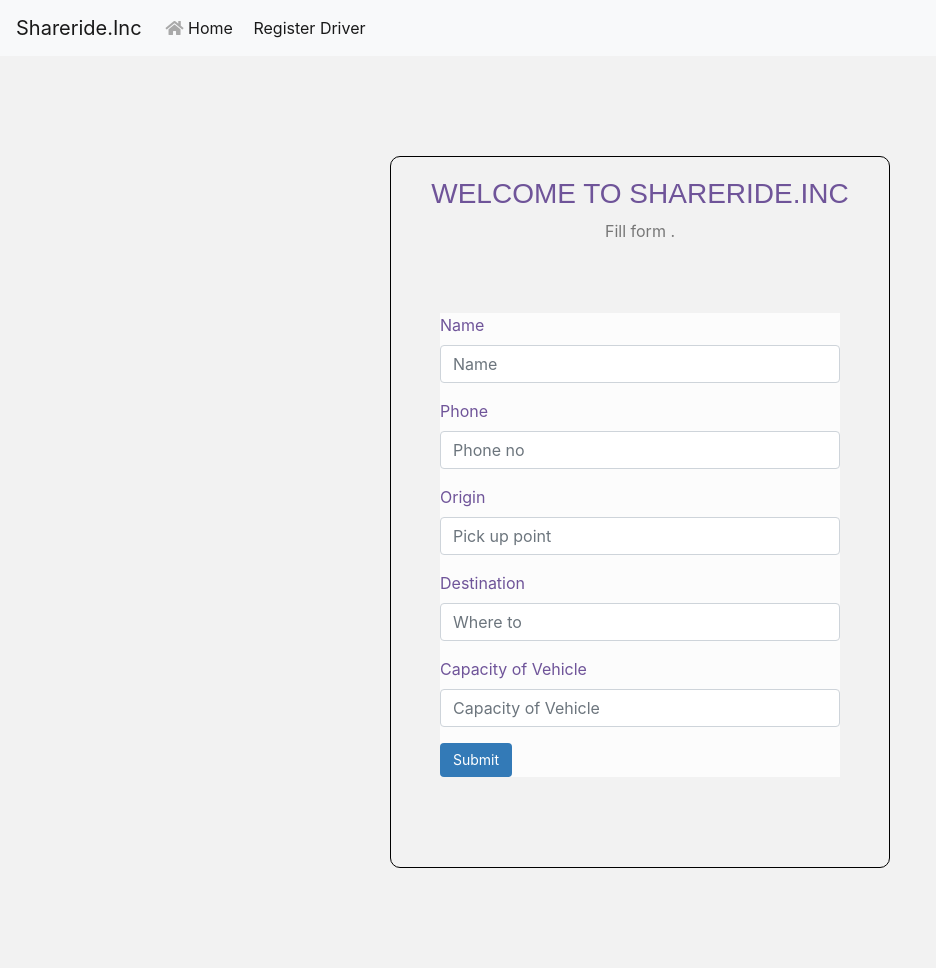
After one commit to shanywam/Shareride.Inc, a PHP site: page /auth/registerdriver.php in a window 1280 px wide. The commit adds this page. Shown: the whole page, without its empty margins (0-936 px from the left). Run offline with PHP 8.4, Linux system fonts and the light colour scheme; data that the repository does not hold is empty; some libraries are stand-ins or nearby versions.

Commit message:
updating files

```diff
--- a/auth/register.php
+++ b/auth/register.php
@@ -7,7 +7,7 @@ $reg_user = new Auth();
 
 if ($reg_user->is_logged_in()) {
     if ($_SESSION['user_type'] == 1) {
-        $reg_user->redirect('../admin/driver_page.php');
+        $reg_user->redirect('../driver/driver_page.php');
     } else {
         $reg_user->redirect('../client/client_page.php');
     }
--- /dev/null
+++ b/auth/registerdriver.php
@@ -0,0 +1,145 @@
+<?php
+session_start();
+
+/*require_once('../backend/auth.php');
+
+$reg_user = new Auth();
+
+if ($reg_user->is_logged_in()) {
+    if ($_SESSION['user_type'] == 1) {
+        $reg_user->redirect('../driver/driver_page.php');
+    } else {
+        $reg_user->redirect('../client/client_page.php');
+    }
+}
+
+
+$name  = $phone = $origin = $destination = $capacity of vehicle = "";
+
+
+if ($_SERVER["REQUEST_METHOD"] == "POST") {
+
+    // Validate Form
+    if (
+        empty(trim($_POST["name"]))
+        && empty(trim($_POST["phone"]))
+        && empty(trim($_POST["origin"]))
+        && empty(trim($_POST["destination"]))
+        && empty(trim($_POST["capacity of vehicle"]))
+
+    ) {
+        $form_error = " Fill form.";
+    }
+    // Validate name
+    if (strlen(trim($_POST["name"])) < 6) {
+        $name_err = "name must have at least 6 characters.";
+    }
+    // Validate Password
+    if (strlen(trim($_POST["password"])) < 6) {
+        $password_err = "Password must have at least 6 characters.";
+    } else {
+        $password = trim($_POST["password"]);
+    }
+
+
+
+    // If no errors submit form
+   {
+
+        $email = $_POST["email"];
+
+        $stmt = $reg_user->runQuery("SELECT * FROM users WHERE email = '$email'");
+
+        mysqli_stmt_execute($stmt);
+
+        mysqli_stmt_store_result($stmt);
+
+        if (mysqli_stmt_num_rows($stmt) == 1) {[-+3
+            $email_err = "This user email provided already exists.";
+        } else {
+            $name = trim($_POST["name"]);
+            $email = trim($_POST["email"]);
+            $phone = trim($_POST["phone"]);
+            $pass = password_hash(trim($_POST["password"]), PASSWORD_DEFAULT);
+
+            if ($reg_user->register($name,  $email, $phone, $pass, 2)){
+                $this->redirect("../auth/login.php");
+            }else{
+                $form_err = "Please check your details are correct";
+            }
+        }
+    }
+}*/
+?>
+
+<!DOCTYPE html>
+<html>
+<head>
+    <link rel="stylesheet" href ="../css/bootstrap.min.css"/>
+    <script src="../https://code.jquery.com/jquery-3.3.1.slim.min.js" integrity="sha384-q8i/X+965DzO0rT7abK41JStQIAqVgRVzpbzo5smXKp4YfRvH+8abtTE1Pi6jizo" crossorigin="anonymous"></script>
+    <script src="../https://cdnjs.cloudflare.com/ajax/libs/popper.js/1.14.7/umd/popper.min.js" integrity="sha384-UO2eT0CpHqdSJQ6hJty5KVphtPhzWj9WO1clHTMGa3JDZwrnQq4sF86dIHNDz0W1" crossorigin="anonymous"></script>
+    <script src ="../js/bootstrap.min.js"></script>
+    <link rel="stylesheet" href="https://use.fontawesome.com/releases/v5.7.2/css/all.css" integrity="sha384-fnmOCqbTlWIlj8LyTjo7mOUStjsKC4pOpQbqyi7RrhN7udi9RwhKkMHpvLbHG9Sr" crossorigin="anonymous">
+    <title>Shareride.Inc &#8211; Kenya&#039;s Taxi App &#8211; Based in Nairobi</title>
+
+    <link rel="stylesheet" href="../style/main.css">
+</head>
+<body>
+<nav class="navbar navbar-expand-lg navbar-light bg-light">
+    <a class="navbar-brand" href="#">Shareride.Inc</a>
+    <button class="navbar-toggler" type="button" data-toggle="collapse" data-target="#navbarSupportedContent" aria-controls="navbarSupportedContent" aria-expanded="false" aria-label="Toggle navigation">
+        <span class="navbar-toggler-icon"></span>
+    </button>
+
+    <div id="main-header-nav" class="collapse navbar-collapse">
+        <ul id="menu-main-nav" class="nav navbar-nav main-nav underlined weight-light">
+            <li class="nav-item active">
+                <a class="nav-link" href="../index.php"><i style ="color:darkgrey ;"class="fa fa-home"></i> Home <span class="sr-only">(current)</span></a>
+            </li>
+            <li class=" nav-item active">
+                <a class="nav-link" href="../auth/registerdriver.php"><i style ="color:darkgrey;"class="fa fa-"></i> Register Driver<span class="sr-only">(current)</span> </a>
+            </li>
+        </ul>
+    </div>
+
+    <div id="ra_header_container_5ca64c7c3a2e8" class="modules-container ra_header_container_5ca64c7c3a2e8  vc_custom_1528890373974"></div>
+    <script type="text/javascript">(function($) {$("head").append("<style>.rella-row-shadowbox-5ca64c7c34b20{-webkit-box-shadow:;-moz-box-shadow:;box-shadow:;}</style>");})(jQuery);</script>
+</nav>
+
+
+<div class="container">
+    <div class="wrapper">
+        <h3 class="text-center">Welcome to Shareride.Inc</h3>
+
+        <p class="text-center">Fill form .</p>
+
+        <p class="text-center help-block" style="color: red;"><?php echo $form_error ?></p>
+
+        <form style="width: 400px;background: #fcfcfc;margin: 70px auto;">
+            <div class="form-group" >
+                <label for="formGroupExampleInput">Name</label>
+                <input type="text" class="form-control" id="formGroupExampleInput" placeholder="Name">
+            </div>
+            <div class="form-group">
+                <label for="formGroupExampleInput2">Phone</label>
+                <input type="text" class="form-control" id="formGroupExampleInput2" placeholder="Phone no">
+            </div>
+            <div class="form-group">
+                <label for="formGroupExampleInput2">Origin</label>
+                <input type="text" class="form-control" id="formGroupExampleInput2" placeholder="Pick up point">
+            </div>
+            <div class="form-group">
+                <label for="formGroupExampleInput2">Destination</label>
+                <input type="text" class="form-control" id="formGroupExampleInput2" placeholder="Where to">
+            </div>
+
+            <div class="form-group">
+                <label for="formGroupExampleInput2">Capacity of Vehicle</label>
+                <input type="text" class="form-control" id="formGroupExampleInput2" placeholder="Capacity of Vehicle">
+            </div>
+            <button type="submit" class="btn btn-primary">Submit</button>
+        </form>
+    </div>
+</div>
+</body>
+</html>
--- a/backend/connect.php
+++ b/backend/connect.php
@@ -4,7 +4,7 @@
 
 error_reporting(0);
 $host = 'localhost';
-$username = 'shareride';
+$username = 'trusty';
 $password = 'root';
 $database = 'shareride';
 
@@ -13,7 +13,7 @@ $db = new mysqli($host, $username, $password, $database);
 
 //would have given the parameter as the name of the database if only I'd created it
 
-if($db->connect(localhost, shareride, root, shareride)) {
+if($db->connect(localhost, trusty, root, shareride)) {
 
     echo "success";
 
```
Also changed, not shown: auth/login.php (+0 -51 lines).
